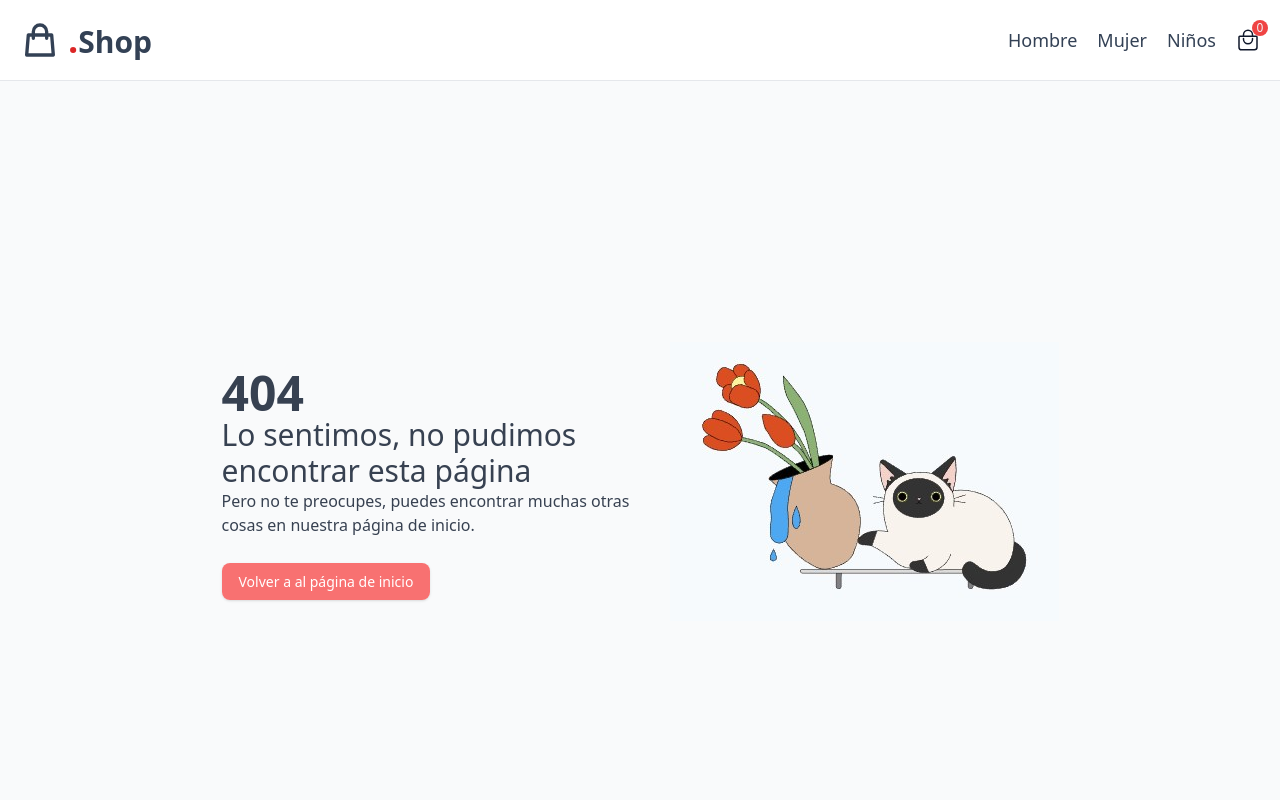
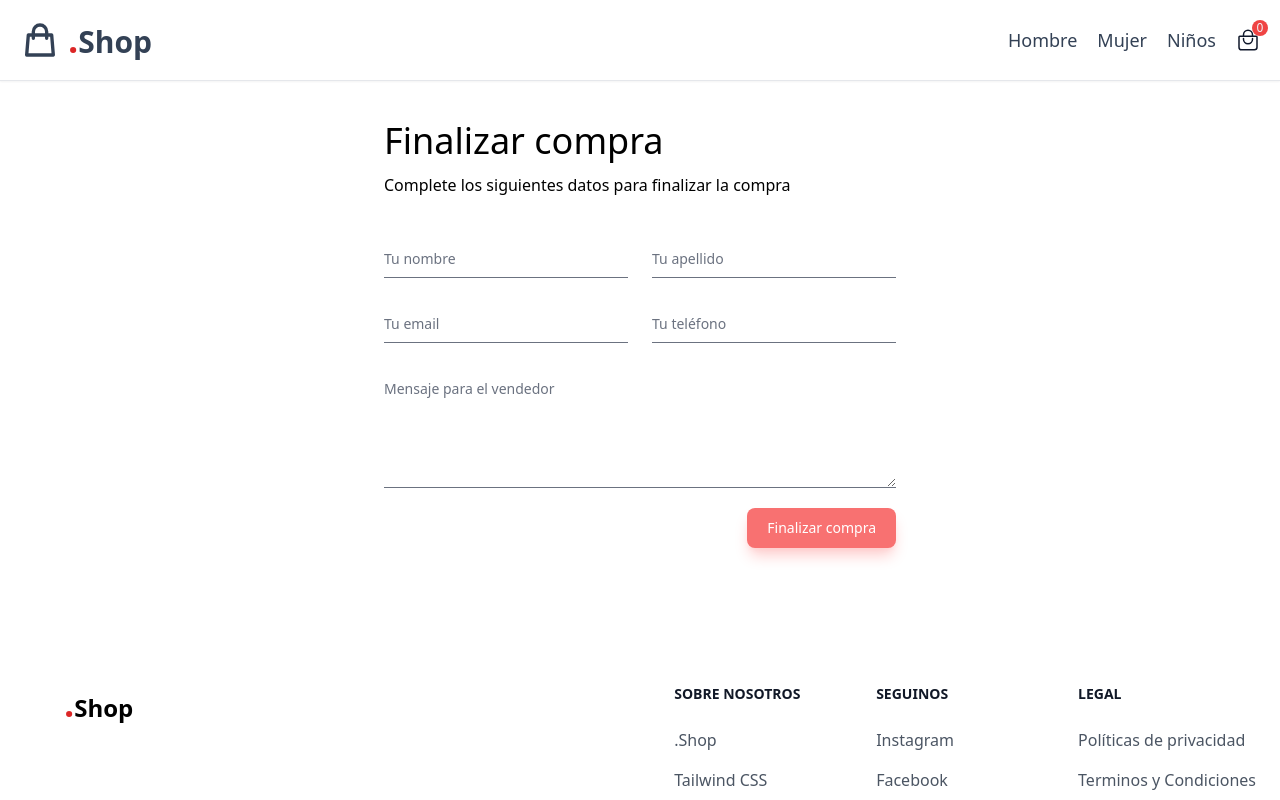
Before and after one commit to lvales/proyecto-luciano-vales, a React (Create React App) app: page /checkout in a window 1280 px wide. Shown: the top 800 px of the page. Built offline with nearby package versions, Linux system fonts and the light colour scheme.

Commit message:
checkout

```diff
--- a/src/App.js
+++ b/src/App.js
@@ -7,6 +7,7 @@ import Error404 from './components/Error404';
 import Footer from './components/Footer';
 import CartContextProvider from './context/CartContext';
 import Cart from './components/Cart';
+import Checkout from './components/Checkout';
 
 function App() {
 
@@ -20,6 +21,7 @@ function App() {
             <Route path={'/category/:categoryId'} element={<ItemListContainer  message='Productos por categoría' setBanner={false}/>} />
             <Route path={'/item/:itemId'} element={<ItemDetailContainer />} />
             <Route path={'/cart'} element={<Cart />} />
+            <Route path={'/checkout'} element={<Checkout />} />
             <Route path={'*'} element={<Error404 />} />
           </Routes>
           <Footer />
--- a/src/components/Cart.jsx
+++ b/src/components/Cart.jsx
@@ -8,16 +8,13 @@ const formatNumber = (number) => new Intl.NumberFormat().format(Math.round(numbe
 const Cart = () => {
 
 	const { cart, clear, removeItem, getTotalPrice } = useContext(CartContext);
-	const [checkout, setCheckout] = useState(false);
 
 	const clickRemove = (id) => removeItem(id);
 
 	const clickClear = () => clear();
 
-	const clickCheckout = (value) => setCheckout(value);
-
 	return (
-		<>{(!checkout) ?
+		<>
 			<div className="container flex flex-col -mb-44 h-screen mx-auto px-10 lg:px-28 f">
 				<div className="lg:text-2xl mt-10 text-center">Canasta de compras</div>
 				{(cart.length === 0) ?
@@ -46,15 +43,12 @@ const Cart = () => {
 						<hr />
 						<div className="text-center lg:text-right my-10">
 							<Link to={'/'} className="mr-3 text-white bg-gray-400 hover:bg-gray-600 focus:ring-4 focus:outline-none focus:ring-gray-50-300 font-medium rounded-lg text-sm px-5 py-2.5 text-center shadow-lg shadow-gray-200">Seguir comprando</Link>
-							<button onClick={() => clickCheckout(true)} className="text-white bg-red-400 hover:bg-red-600 focus:ring-4 focus:outline-none focus:ring-red-300 font-medium rounded-lg text-sm px-5 py-2.5 text-center shadow-lg shadow-red-200">Comprar ahora</button>
+							<Link to={'/checkout'} className="text-white bg-red-400 hover:bg-red-600 focus:ring-4 focus:outline-none focus:ring-red-300 font-medium rounded-lg text-sm px-5 py-2.5 text-center shadow-lg shadow-red-200">Comprar ahora</Link>
 						</div>
 					</>
 					: null
 				}
 			</div>
-			: null
-		}
-			{/* {(checkout) ? <Checkout items={items} total={total} clickClear={clickClear} /> : null} */}
 		</>
 	)
 }
--- /dev/null
+++ b/src/components/Checkout.jsx
@@ -0,0 +1,121 @@
+import { useState, useContext } from 'react';
+import { CartContext } from '../context/CartContext';
+import { RiseLoader } from "react-spinners";
+import { BsEmojiWink } from 'react-icons/bs';
+import { addDoc, collection, doc, getFirestore, updateDoc } from "firebase/firestore";
+import { Link } from 'react-router-dom';
+
+const CheckOut = () => {
+
+  const { cart, clear, getTotalPrice } = useContext(CartContext);
+  const [visible, setVisible] = useState(true);
+  const [name, setName] = useState('');
+  const [lastName, setLastName] = useState('');
+  const [email, setEmail] = useState('');
+  const [phone, setPhone] = useState('');
+  const [message, setMessage] = useState('');
+  const [orderId, setOrderId] = useState();
+
+  const spinner = () => {
+    console.log('SPINNER');
+    return (
+      <div className="mt-5 text-center">
+        <RiseLoader size={8} />
+      </div>
+    )
+  }
+
+  // Agregar orden a firebase
+  const addOrder = () => {
+    setVisible(false);
+    const date = new Date();
+    const newOrder = {
+      buyer: { name: name, lasttName: lastName, email: email, phone: phone, message: message },
+      items: cart.map(item => ({ id: item.id, title: item.title, price: item.price, quantity: item.quantity, total_price: item.quantity * item.price })),
+      date: `${date.getDate()}-${date.getMonth() + 1}-${date.getFullYear()} ${date.getHours()}:${date.getMinutes()}:${date.getSeconds()}`,
+      total: getTotalPrice(),
+    };
+
+    const db = getFirestore();
+    const ordersCollection = collection(db, "orders");
+    addDoc(ordersCollection, newOrder).then((snapShot) => {
+      setOrderId(snapShot.id);
+      updateStock();
+      clear();
+    });
+
+  }
+
+  // Actualizar stock de productos y cantidad vendida
+  const updateStock = () => {
+    const db = getFirestore();
+    cart.forEach(item => {
+      const updateCollection = doc(db, 'items', item.id);
+      updateDoc(updateCollection, { stock: (item.stock - item.quantity) })
+      updateDoc(updateCollection, { sold_quantity: (item.sold_quantity + item.quantity) })
+    });
+  }
+
+
+  return (
+    <>
+      {(visible) ?
+        <div className="flex mt-10 mb-28 items-center justify-start bg-white px-10 lg:px-0">
+          <div className="mx-auto w-full max-w-lg">
+            <h1 className="text-4xl font-medium">Finalizar compra</h1>
+            <p className="mt-3">Complete los siguientes datos para finalizar la compra</p>
+
+            <form className="mt-10">
+              <div className="grid gap-6 sm:grid-cols-2">
+                <div className="relative z-0">
+                  <input type="text" className="peer block w-full appearance-none border-0 border-b border-gray-500 bg-transparent py-2.5 px-0 text-sm text-gray-900 focus:border-blue-600 focus:outline-none focus:ring-0" placeholder=" " required
+                    onInput={(e) => { setName(e.target.value) }} />
+                  <label className="absolute top-3 -z-10 origin-[0] -translate-y-6 scale-75 transform text-sm text-gray-500 duration-300 peer-placeholder-shown:translate-y-0 peer-placeholder-shown:scale-100 peer-focus:left-0 peer-focus:-translate-y-6 peer-focus:scale-75 peer-focus:text-blue-600 peer-focus:dark:text-blue-500">Tu nombre</label>
+                </div>
+                <div className="relative z-0">
+                  <input type="text" className="peer block w-full appearance-none border-0 border-b border-gray-500 bg-transparent py-2.5 px-0 text-sm text-gray-900 focus:border-blue-600 focus:outline-none focus:ring-0" placeholder=" " required
+                    onInput={(e) => { setLastName(e.target.value) }} />
+                  <label className="absolute top-3 -z-10 origin-[0] -translate-y-6 scale-75 transform text-sm text-gray-500 duration-300 peer-placeholder-shown:translate-y-0 peer-placeholder-shown:scale-100 peer-focus:left-0 peer-focus:-translate-y-6 peer-focus:scale-75 peer-focus:text-blue-600 peer-focus:dark:text-blue-500">Tu apellido</label>
+                </div>
+                <div className="relative z-0">
+                  <input type="email" className="peer block w-full appearance-none border-0 border-b border-gray-500 bg-transparent py-2.5 px-0 text-sm text-gray-900 focus:border-blue-600 focus:outline-none focus:ring-0" placeholder=" " required
+                    onInput={(e) => { setEmail(e.target.value) }} />
+                  <label className="absolute top-3 -z-10 origin-[0] -translate-y-6 scale-75 transform text-sm text-gray-500 duration-300 peer-placeholder-shown:translate-y-0 peer-placeholder-shown:scale-100 peer-focus:left-0 peer-focus:-translate-y-6 peer-focus:scale-75 peer-focus:text-blue-600 peer-focus:dark:text-blue-500">Tu email</label>
+                </div>
+                <div className="relative z-0">
+                  <input type="text" className="peer block w-full appearance-none border-0 border-b border-gray-500 bg-transparent py-2.5 px-0 text-sm text-gray-900 focus:border-blue-600 focus:outline-none focus:ring-0" placeholder=" " required
+                    onInput={(e) => { setPhone(e.target.value) }} />
+                  <label className="absolute top-3 -z-10 origin-[0] -translate-y-6 scale-75 transform text-sm text-gray-500 duration-300 peer-placeholder-shown:translate-y-0 peer-placeholder-shown:scale-100 peer-focus:left-0 peer-focus:-translate-y-6 peer-focus:scale-75 peer-focus:text-blue-600 peer-focus:dark:text-blue-500">Tu teléfono</label>
+                </div>
+                <div className="relative z-0 col-span-2">
+                  <textarea rows="5" className="peer block w-full appearance-none border-0 border-b border-gray-500 bg-transparent py-2.5 px-0 text-sm text-gray-900 focus:border-blue-600 focus:outline-none focus:ring-0" placeholder=" "
+                    onInput={(e) => { setMessage(e.target.value) }}></textarea>
+                  <label className="absolute top-3 -z-10 origin-[0] -translate-y-6 scale-75 transform text-sm text-gray-500 duration-300 peer-placeholder-shown:translate-y-0 peer-placeholder-shown:scale-100 peer-focus:left-0 peer-focus:-translate-y-6 peer-focus:scale-75 peer-focus:text-blue-600 peer-focus:dark:text-blue-500">Mensaje para el vendedor</label>
+                </div>
+              </div>
+              <div className='flex justify-end'>
+                <button type='button' onClick={addOrder} className="mt-5 text-white bg-red-400 hover:bg-red-600 focus:ring-4 focus:outline-none focus:ring-red-300 font-medium rounded-lg text-sm px-5 py-2.5 text-center shadow-lg shadow-red-200">Finalizar compra</button>
+              </div>
+            </form>
+          </div>
+        </div>
+        :
+        <div className="h-screen -mb-56 flex mt-10 justify-start bg-white px-10 lg:px-0">
+          <div className="mx-auto w-full max-w-lg text-center">
+            <BsEmojiWink className="w-full text-6xl my-10" />
+            <h1 className="text-2xl lg:text-4xl font-medium">Gracias por tu compra</h1>
+            <p className="mt-3">El número de comprobante de tu compra es:</p>
+            {(!orderId) ? spinner()
+              : <>
+                <p className="mt-3 mb-10 text-lg font-medium">{orderId}</p>
+                <Link to='/' className="m-15 text-white bg-red-400 hover:bg-red-600 focus:ring-4 focus:outline-none focus:ring-red-300 font-medium rounded-lg text-sm px-5 py-2.5 text-center shadow-lg shadow-red-200">Volver</Link>
+              </>
+            }
+          </div>
+        </div>
+      }
+    </>
+  )
+}
+
+export default CheckOut
--- a/src/components/ItemCount.jsx
+++ b/src/components/ItemCount.jsx
@@ -1,7 +1,7 @@
 import { useEffect, useState } from "react";
 import { Link } from "react-router-dom";
 
-const ItemCount = ({ initialStock, onAdd }) => {
+const ItemCount = ({ stock, sold, onAdd }) => {
 
 
     const [quantity, setQuantity] = useState(1);
@@ -10,9 +10,8 @@ const ItemCount = ({ initialStock, onAdd }) => {
     const [stockAlert, setstockAlert] = useState(false);
 
     useEffect(() => {
-        setItemStock(initialStock);
-
-    }, [initialStock])
+        setItemStock(stock);
+    }, [stock])
 
     const add = () => {
         (quantity < itemStock) && setQuantity(quantity + 1);
@@ -38,7 +37,10 @@ const ItemCount = ({ initialStock, onAdd }) => {
             <div className="py-5">
                 {
                     !stockAlert ?
-                    <p className="text-sm mb-4">Stock: {itemStock}</p>
+                    <>
+                        <div className="text-sm">Stock: {itemStock}</div>
+                        <div className="text-sm font-semibold mb-4">{sold} personas compraron este producto</div>
+                    </>
                     :
                     <div className="text-sm font-bold text-red-500">No hay stock suficiente</div>
                 }
--- a/src/components/ItemDetail.jsx
+++ b/src/components/ItemDetail.jsx
@@ -1,24 +1,29 @@
-import { useContext } from "react";
+import { useState, useContext } from "react";
 import { CartContext } from "../context/CartContext";
 import ImageDetail from "./ImageDetail";
 import ItemCount from "./ItemCount";
 import StarsRanking from "./StarsRanking";
-import { IoLogoInstagram, IoLogoFacebook, IoLogoTiktok } from 'react-icons/io5';
+import { IoLogoInstagram, IoLogoFacebook, IoLogoTiktok, IoHeartOutline, IoHeart } from 'react-icons/io5';
 import DetailSizeColor from "./DetailSizeColor";
-import { Animated } from "react-animated-css";
 
 const ItemDetail = ({ item }) => {
 
+   const [favorite, setFavorite] = useState(false);
    const { addItem } = useContext(CartContext);
 
    const onAdd = (quantity) => {
       addItem(item, quantity);
    }
 
+   const addFav = () => {
+      setFavorite(!favorite);
+   }
+
    const formatNumber = (number) => new Intl.NumberFormat().format(Math.round(number));
 
+
    return (
-      <Animated animationIn="fadeIn" animationOut="fadeOut" isVisible={true}>
+      <>
          <div className='relative justify-between flex w-full bg-slate-800 text-white text-3xl py-20 px-40'>
 
             <div className="mb-10">{item.title}</div>
@@ -32,6 +37,15 @@ const ItemDetail = ({ item }) => {
          </div>
 
          <div className="relative -mt-20 mb-20 p-5 mx-auto h-full w-full max-w-4xl bg-white rounded-lg shadow-md ">
+
+            <div className="flex justify-end">
+               <button onClick={addFav} className='mx-5 text-3xl'>
+                  {
+                     !favorite ? <IoHeartOutline /> : <IoHeart />
+                  }
+               </button>
+            </div>
+
 
             <ImageDetail photos={item.photo} />
 
@@ -52,13 +66,13 @@ const ItemDetail = ({ item }) => {
                   </div >
 
                   <div className="w-5/12">
-                     <ItemCount initialStock={item.stock} onAdd={onAdd} />
+                     <ItemCount stock={item.stock} sold={item.sold_quantity} onAdd={onAdd} />
                   </div>
 
                </div>
             </div>
          </div>
-      </Animated>
+      </>
    )
 }
 
--- a/src/components/ItemList.jsx
+++ b/src/components/ItemList.jsx
@@ -1,9 +1,7 @@
-import { Animated } from 'react-animated-css'
 import Item from './Item'
 
 const ItemList = ({ items, message }) => {
    return (
-      <Animated animationIn="fadeIn" animationOut="fadeOut" isVisible={true}>
          <div className='container mx-auto my-20'>
             <div className="flex flex-wrap items-center justify-around ">
                {
@@ -13,7 +11,6 @@ const ItemList = ({ items, message }) => {
                }
             </div>
          </div>
-      </Animated>
    )
 }
 
--- a/src/components/ItemListContainer.jsx
+++ b/src/components/ItemListContainer.jsx
@@ -1,13 +1,10 @@
 import ItemList from "./ItemList";
-import products from "../data/productsMl.json";
 import { useEffect, useState } from "react";
 import { useParams } from "react-router-dom";
 import Banner from "./Banner";
 import { BounceLoader } from "react-spinners";
 import { IoLogoFacebook, IoLogoInstagram, IoLogoTiktok } from "react-icons/io5";
-import { addDoc, collection, getDocs, getFirestore, query, where, limit } from "firebase/firestore";
-
-import { Animated } from "react-animated-css";
+import { collection, getDocs, getFirestore, query, where } from "firebase/firestore";
 
 const ItemListContainer = ({ message, setBanner }) => {
 
@@ -18,43 +15,14 @@ const ItemListContainer = ({ message, setBanner }) => {
    useEffect(() => {
       const db = getFirestore();
       const itemsCollection = collection(db, "items");
-      const q = categoryId ? query(itemsCollection, where("categoria", "==", categoryId)) : itemsCollection;
+      const q = categoryId ? query(itemsCollection, where("category", "==", categoryId)) : itemsCollection;
       getDocs(q).then((snapShot) => {
-          setItems(snapShot.docs.map((doc) => ({id:doc.id, ...doc.data()})));
+         setItems(snapShot.docs.map((doc) => ({ id: doc.id, ...doc.data() })));
       });
-  }, [categoryId]);
-
-
-   //? Carga de productos en local
-   // useEffect(() => {
-   //    setItems([]);
-   //    const getProducts = new Promise((resolve) => {
-   //       setTimeout(() => {
-   //          resolve(categoryId ? products.filter((product) => product.category === categoryId) : products);
-   //       }, 2000);
-   //    });
-
-   //    getProducts.then((result) => {
-   //       setItems(result);
-   //    });
-
-   // }, [categoryId]);
-
-
-   //? Importar productos en Firebase
-   // useEffect(() => {
-   //    const db = getFirestore();
-   //    const itemCollection = collection(db, "items");
-
-   //    items.forEach((item) => {
-   //       addDoc(itemCollection, item);
-   //    });
-
-   // }, [items]);
-
+   }, [categoryId]);
 
    return (
-      <Animated animationIn="fadeIn" animationOut="fadeOut" isVisible={true}>
+      <>
          {(setBanner === true) ? <Banner /> :
             <>
                <div className='relative justify-between flex w-full bg-slate-800 text-white text-3xl py-20 px-40'>
@@ -83,9 +51,8 @@ const ItemListContainer = ({ message, setBanner }) => {
                <>
                   <ItemList items={items} />
                </>
-
          }
-      </Animated>
+      </>
    );
 }
 
```
Also changed, not shown: src/components/ItemDetailContainer.jsx (+0 -14 lines), src/data/category.json (deleted, +0 -17 lines).
